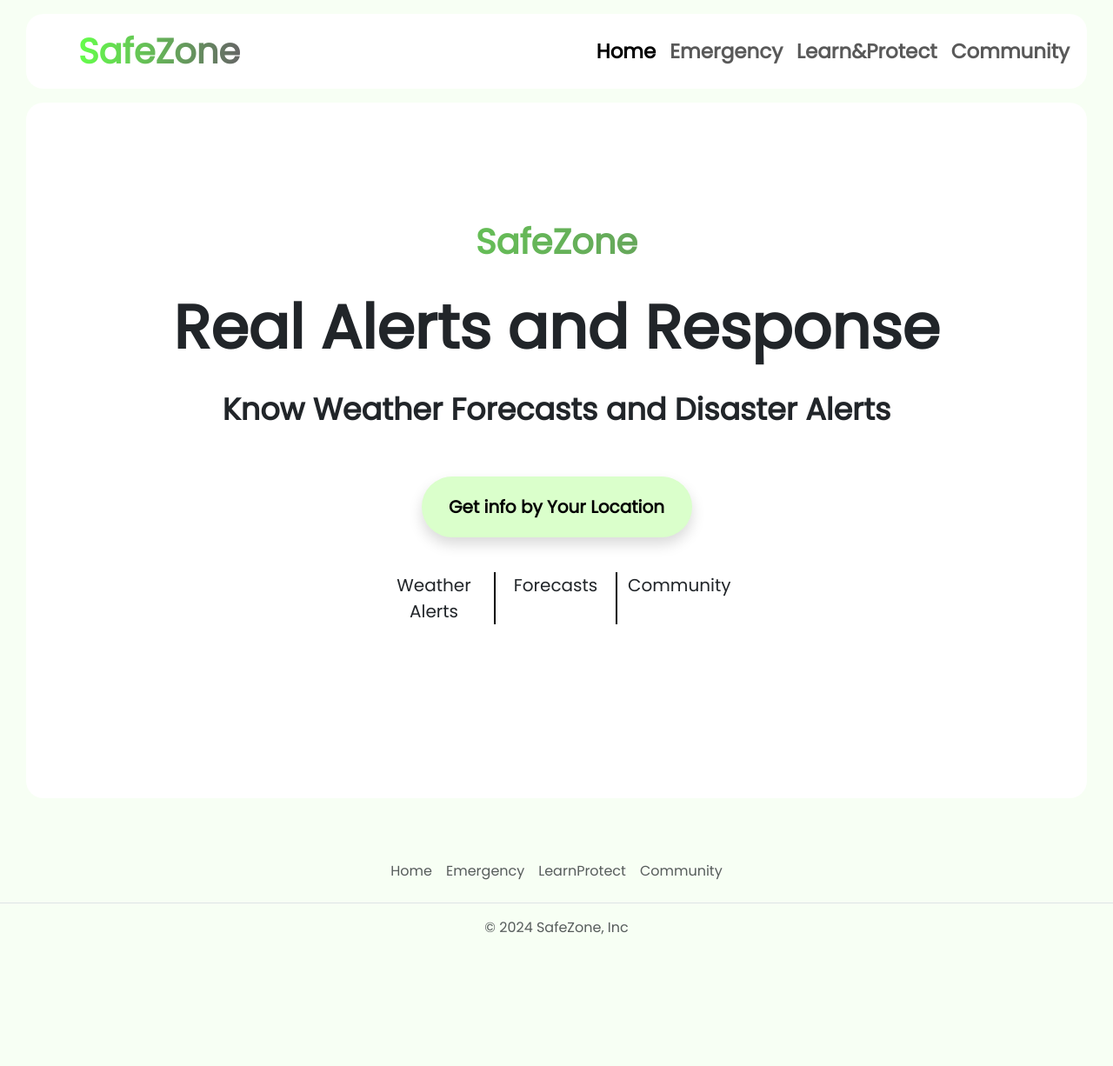
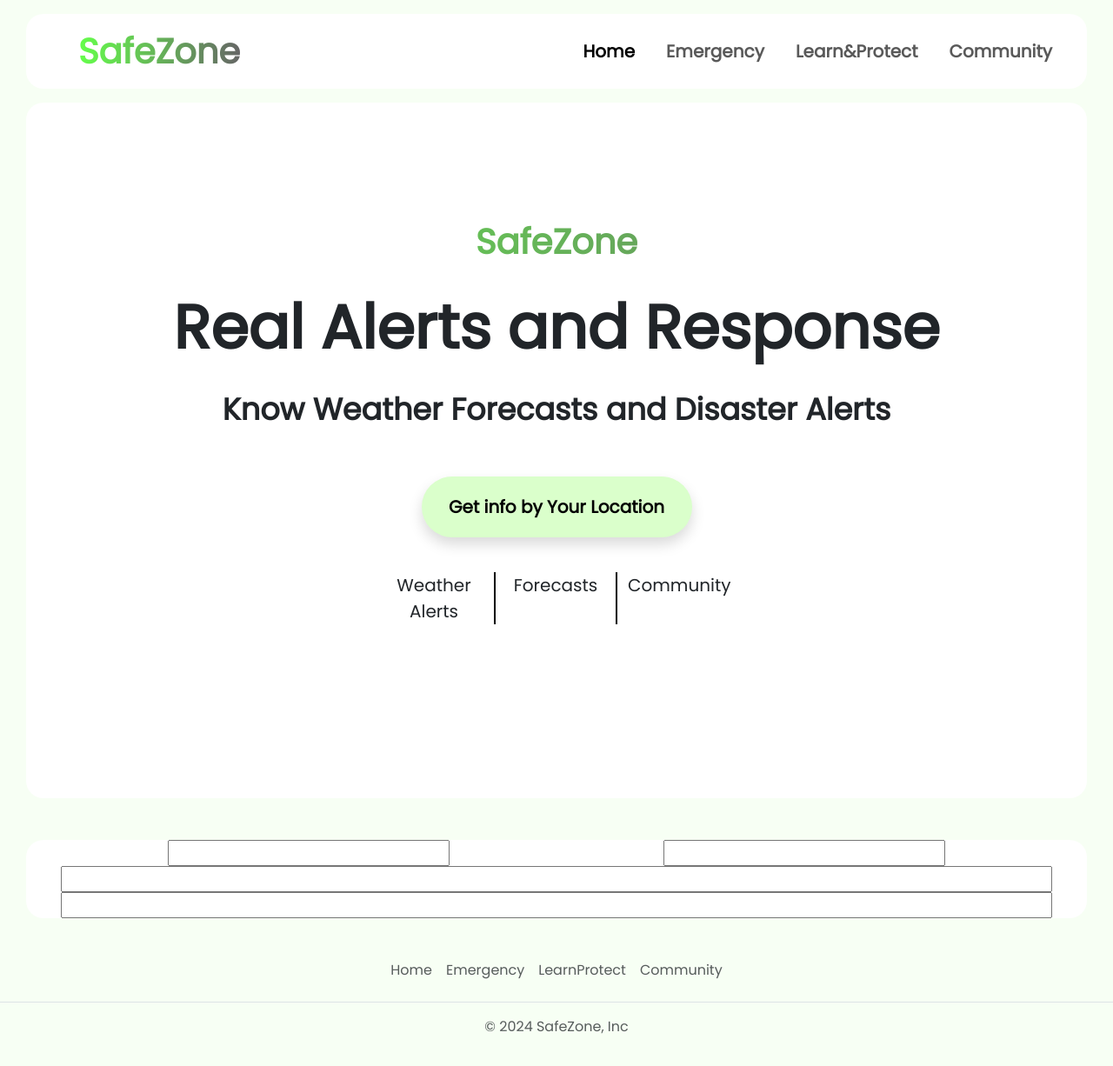
Before and after one commit to GIRISHGHUGARE/Tech_Dynamos_3.0, a React (Create React App) app in the folder frontend/: page / in a window 1280 px wide. Shown: the top 1226 px of the page at 87% size. Before the commit the page ends 1135 px from the top, so only its background shows below. Built offline with nearby package versions, Linux system fonts and the light colour scheme.

Commit message:
home updated

```diff
--- a/frontend/src/components/Navbar.js
+++ b/frontend/src/components/Navbar.js
@@ -13,16 +13,16 @@ export default function Navbar() {
           <div className="collapse navbar-collapse" id="navbarNav">
             <ul className="navbar-nav ms-auto">
               <li className="nav-item fw-bold">
-                <Link className="nav-link active" style={{ fontSize: "23px" }} aria-current="page" to="">Home</Link>
+                <Link className="nav-link active" style={{fontSize: "20px",marginRight:"20px"}} aria-current="page" to="">Home</Link>
               </li>
               <li className="nav-item fw-bold">
-                <Link className="nav-link" aria-current="page" style={{ fontSize: "23px" }} to="/Emergency">Emergency</Link>
+                <Link className="nav-link" aria-current="page" style={{fontSize: "20px",marginRight:"20px"}} to="/Emergency">Emergency</Link>
               </li>
               <li className="nav-item fw-bold">
-                <Link className="nav-link" aria-current="page" style={{ fontSize: "23px" }} to="/LearnProtect">Learn&Protect</Link>
+                <Link className="nav-link" aria-current="page" style={{fontSize:"20px",marginRight:"20px"}} to="/LearnProtect">Learn&Protect</Link>
               </li>
               <li className="nav-item fw-bold">
-                <Link className="nav-link" aria-current="page" style={{ fontSize: "23px" }} to="/Community">Community</Link>
+                <Link className="nav-link" aria-current="page" style={{fontSize:"20px",marginRight:"20px"}} to="/Community">Community</Link>
               </li>
               {/* <li className="nav-item">
                 <Link className="nav-link" aria-current="page" to="/Login">Login</Link>
--- a/frontend/src/screens/Home.js
+++ b/frontend/src/screens/Home.js
@@ -15,7 +15,7 @@ export default function Home() {
         </div> */}
             <div className="home-container mt-3 vh-100" >
                 <div className="row flex-grow-1" >
-                    <div className="fw-bold text-center fs-1 text-gradient" style={{ marginTop: "130px",fontSize: "45px"  }} to="/Home">SafeZone</div>
+                    <div className="fw-bold text-center fs-1 text-logo-gradient" style={{ marginTop: "130px",fontSize: "45px"  }} to="/Home">SafeZone</div>
                 </div>
                 <div className="row mt-3 flex-grow-1">
                     <div className="fw-bold text-center" style={{ fontSize: "70px" }} to="/Home">Real Alerts and Response</div>
@@ -38,8 +38,23 @@ export default function Home() {
                     </div>
                 </div>
             </div>
-            <div className='container mt-5'>
-
+            <div className='home-container mt-5'>
+                <div className='container text-center'>
+                    <div className='row'>
+                        <div className='col'>
+                            <input typeof='text'></input>
+                        </div>
+                        <div className='col'>
+                            <input typeof='text'></input>
+                        </div>
+                    </div>
+                    <div className='row'>
+                        <input typeof='text'></input>
+                    </div>
+                    <div className='row'>
+                        <input typeof='text'></input>
+                    </div>
+                </div>
             </div>
         </>
     )
```
